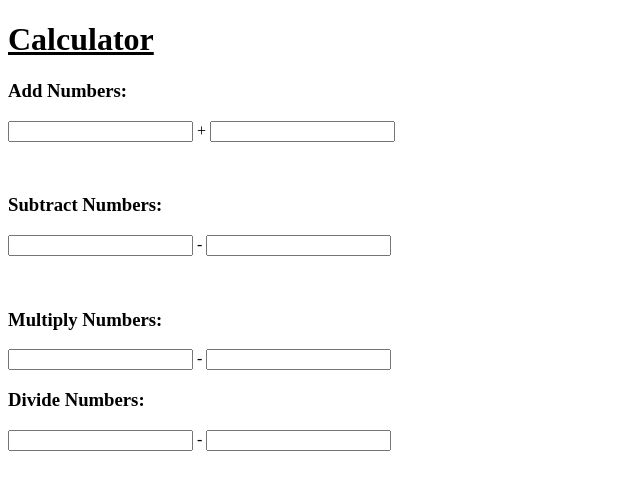
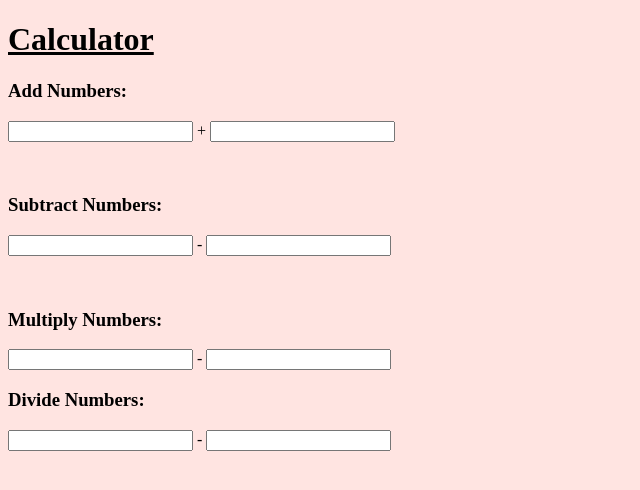
Before and after one commit to aniha1203/aniha1203.github.io, a plain HTML site: page index.html in a window 1280 px wide. Shown: the whole page, without its empty margins (0-640 px from the left). Drawn offline with Linux system fonts and the light colour scheme.

Commit message:
Update index.html

```diff
--- a/index.html
+++ b/index.html
@@ -3,7 +3,13 @@
     <head>
         <meta charset="utf-8">
         <title>Calculator</title>
-        <style></style>
+        <style>
+            body {
+
+                background-color:MistyRose;
+
+            }
+        </style>
         <script>
 
             function sumColor(color) {
```
